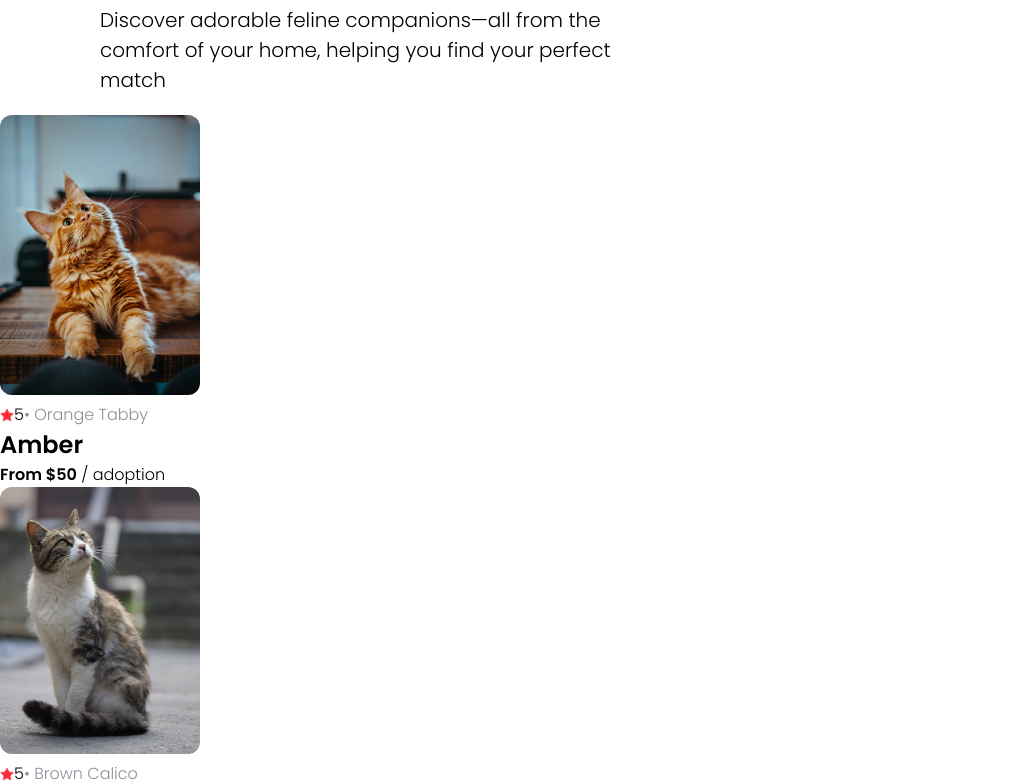
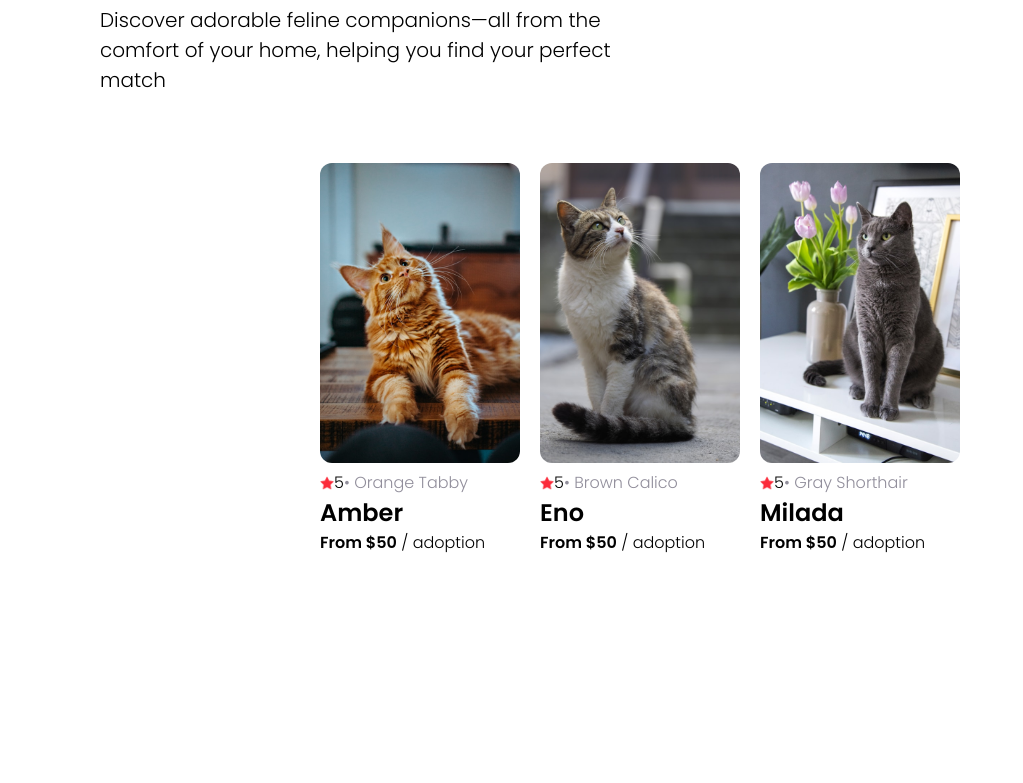
Before and after one commit to jenieg/experiences-page, a React (Vite) app: page / in a window 1280 px wide. Shown: the part 819-1602 px from the top of the page, without its empty margins (0-1023 px from the left). After the commit the page ends 1374 px from the top, so only its background shows below. Built offline with nearby package versions, Linux system fonts and the light colour scheme.

Commit message:
css for cat cards

```diff
--- a/src/App.css
+++ b/src/App.css
@@ -0,0 +1,7 @@
+.card-list {
+    margin-top: 3rem;
+    display: flex;
+    gap: 20px;
+    justify-content: center;
+    flex-wrap: wrap;
+}
--- a/src/App.jsx
+++ b/src/App.jsx
@@ -10,6 +10,7 @@ function App() {
 
   const cats = catData.map(cat => {
     return <Card
+              key={cat.id}
               image={cat.image}
               name={cat.name}
               coloring={cat.coloring}
@@ -24,7 +25,9 @@ function App() {
     <>
       <Navbar />
       <Hero />
-      {cats}
+      <section className="card-list">
+        {cats}
+      </section>
     </>
   )
 }
--- a/src/components/card.css
+++ b/src/components/card.css
@@ -5,6 +5,8 @@
 
 .card--image {
     width: 100%;
+    height: 300px;
+    object-fit: cover;
     border-radius: 0.75rem;
 }
 
```
